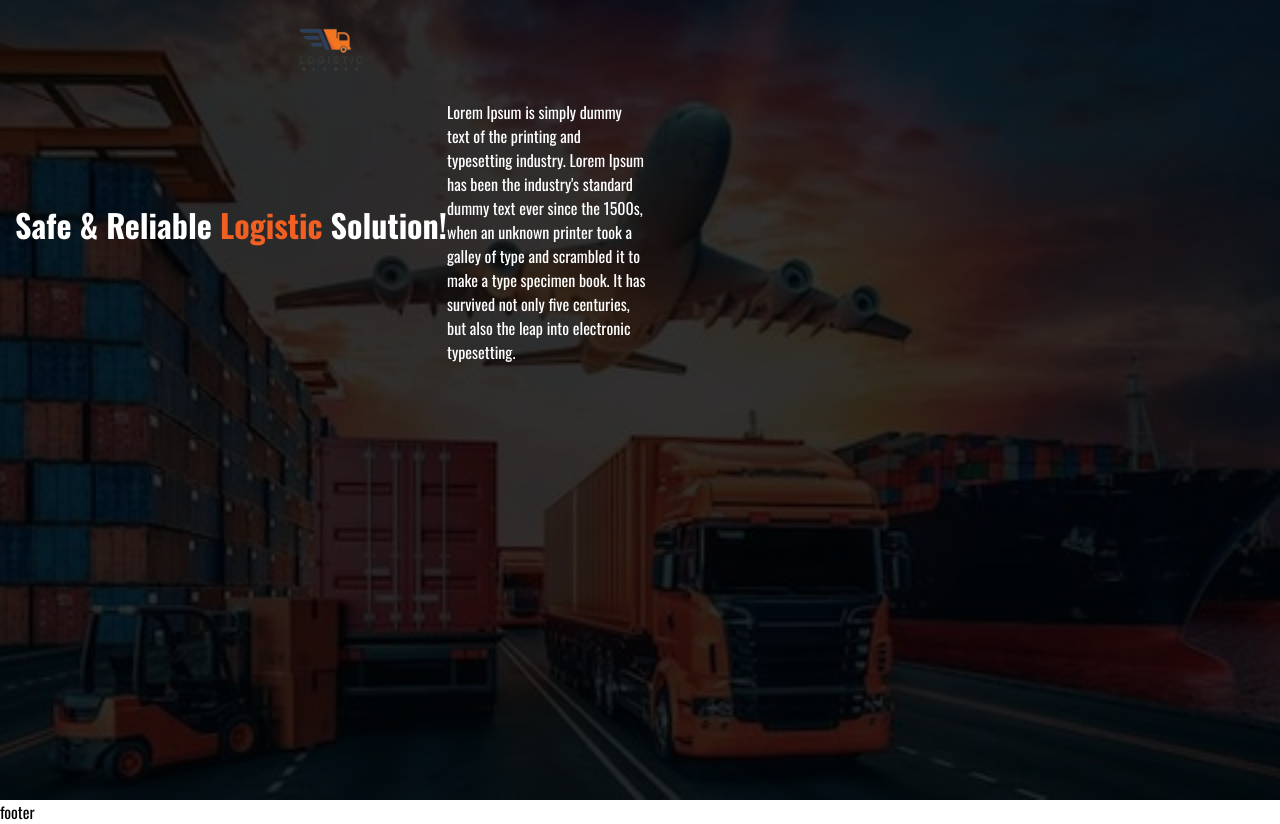
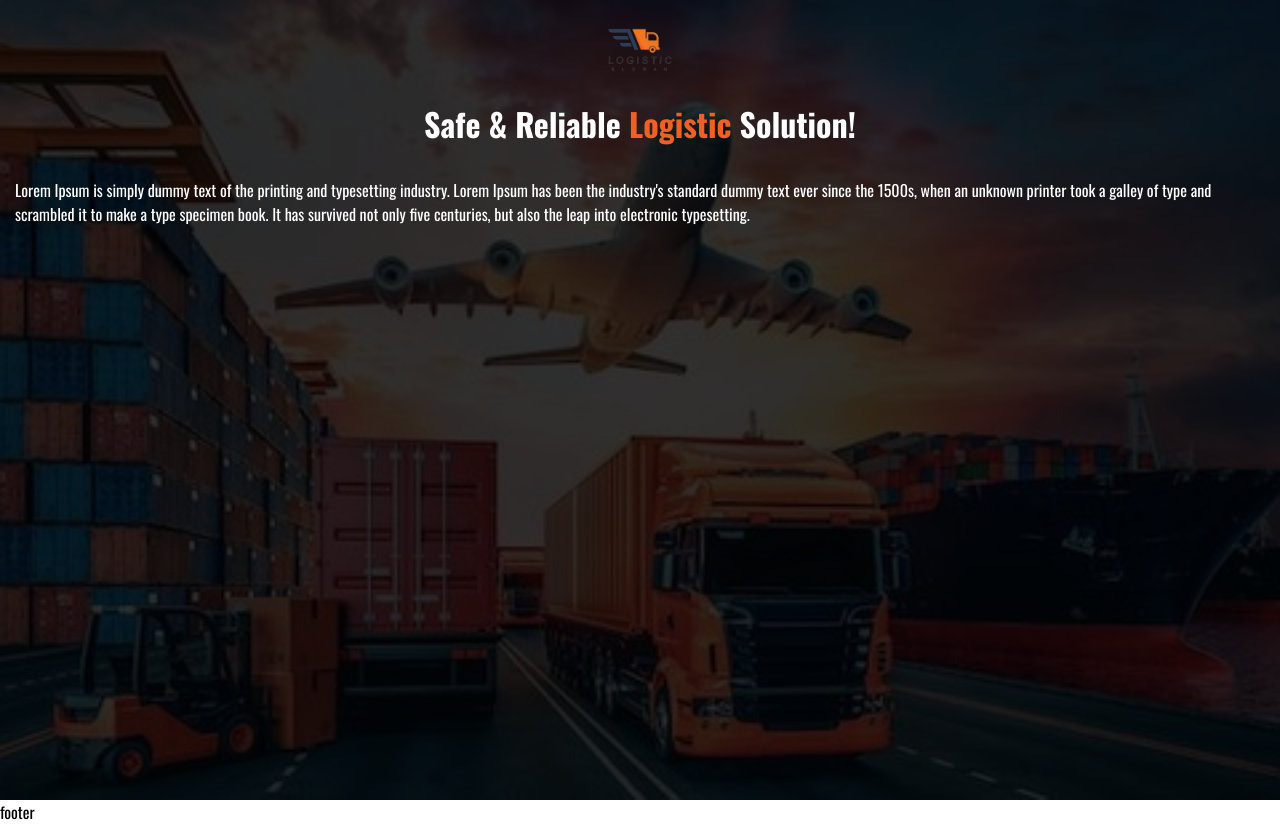
Before and after one commit to Davmike/logistics-web, a React (Vite) app: page / in a window 1280 px wide. Built offline with nearby package versions, Linux system fonts and the light colour scheme.

Commit message:
feat: add sime styles for texts

```diff
--- a/src/Components/Home.tsx
+++ b/src/Components/Home.tsx
@@ -11,12 +11,12 @@ function Home() {
           <img src={logo} className="w-[100px] h-[100px]" alt="" />
         </div>
         {/* div for texts */}
-        <div className="flex justify-center items-center flex-row">
+        <div className="flex justify-center items-center flex-col">
           <h1 className="text-[32px] font-bold">
             Safe & Reliable <span className="text-[#f15f22]">Logistic </span>
             Solution!
           </h1>
-          <p className="w-[200px] h-[250px]">
+          <p className="w-[100%] h-[250px] mt-[30px]">
             Lorem Ipsum is simply dummy text of the printing and typesetting
             industry. Lorem Ipsum has been the industry's standard dummy text
             ever since the 1500s, when an unknown printer took a galley of type
```
